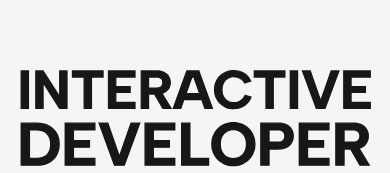
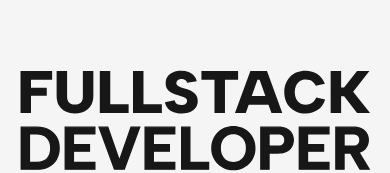
Before and after one commit to semmyverdonschot/portfolio, a Next.js app: page / in a window 390 px wide. Shown: the part 498-671 px from the top of the page. Built offline with nearby package versions, Linux system fonts and the light colour scheme.

Commit message:
On phone changed interactive to fullstack and updated animations

```diff
--- a/app/page.tsx
+++ b/app/page.tsx
@@ -144,18 +144,24 @@ export default function Page() {
 
         {/* WEB / DEVELOPER images */}
         {isMobile ? (
+          <>
             <div className="flex flex-col items-center mt-56 space-y-3">
               <div className="overflow-hidden w-full flex justify-center">
                 <Image
                   ref={webImgRef}
-                src="/svg/INTERACTIVE.svg"
-                alt="Interactive"
+                  src="/svg/FULLSTACK.svg"
+                  alt="Fullstack"
                   width={800}
                   height={267}
                   className="w-[90vw] max-w-full object-contain"
                   draggable={false}
                   priority
                   loading="eager"
+                  style={{
+                    opacity: 0,
+                    visibility: "hidden",
+                    animation: "fadeUp 0.8s cubic-bezier(0.55, 0.06, 0.68, 0.19) 0s forwards",
+                  }}
                 />
               </div>
 
@@ -170,9 +176,29 @@ export default function Page() {
                   draggable={false}
                   priority
                   loading="eager"
+                  style={{
+                    opacity: 0,
+                    visibility: "hidden",
+                    animation: "fadeUp 0.8s cubic-bezier(0.55, 0.06, 0.68, 0.19) 0.4s forwards",
+                  }}
                 />
               </div>
             </div>
+            <style jsx>{`
+              @keyframes fadeUp {
+                from {
+                  opacity: 0;
+                  transform: translateY(12px);
+                  visibility: hidden;
+                }
+                to {
+                  opacity: 1;
+                  transform: translateY(0);
+                  visibility: visible;
+                }
+              }
+            `}</style>
+          </>
         ) : (
           <div className="w-full flex h-[20vw] md:h-[14vw] lg:h-[10vw] items-end">
             <div
@@ -265,9 +291,6 @@ export default function Page() {
             </div>
           </div>
         </div>
-
-        {/**/}
-        {!isMobile && <div className="h-[100vh]" />}
       </section>
       <About />
       <Work />
--- a/components/ui/SplashScreen.tsx
+++ b/components/ui/SplashScreen.tsx
@@ -25,8 +25,7 @@ export default function SplashScreen({
       posterSrc,
       "/svg/WEB.svg",
       "/svg/DEVELOPER.svg",
-      "/svg/INTERACTIVE.svg",
-      "/svg/INTERACTIVE.svg",
+      "/svg/FULLSTACK.svg",
       "/videos/django.gif",
     ];
     videoSources.forEach((v) => assets.push(v.src));
```
Also changed, not shown: public/svg/FULLSTACK.svg (added). Lines whose indentation alone changed are shown as unchanged.
